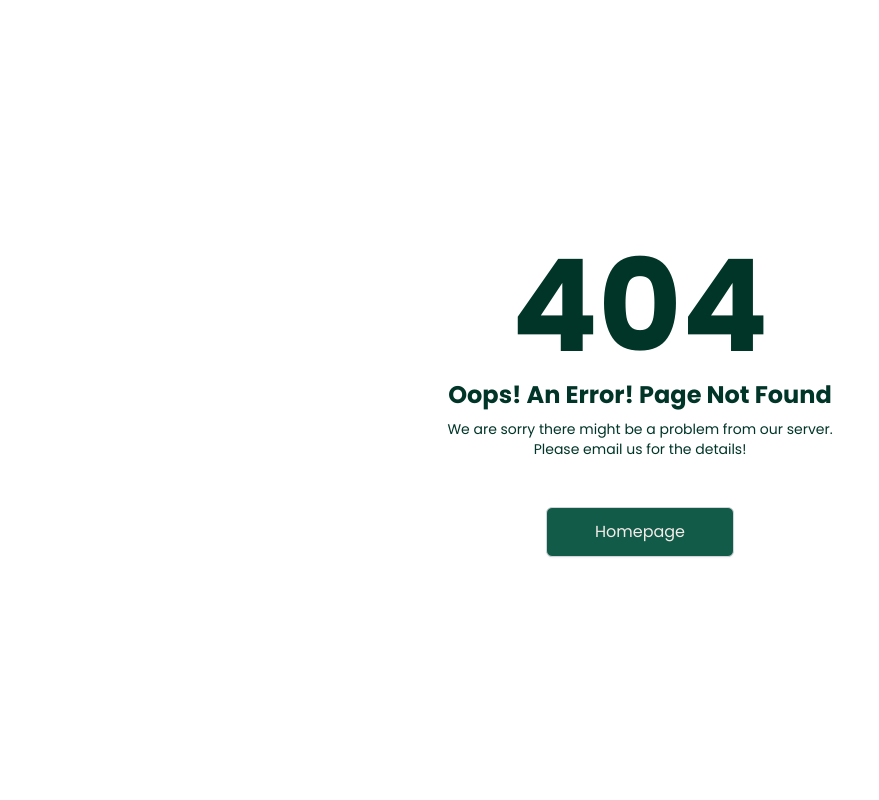
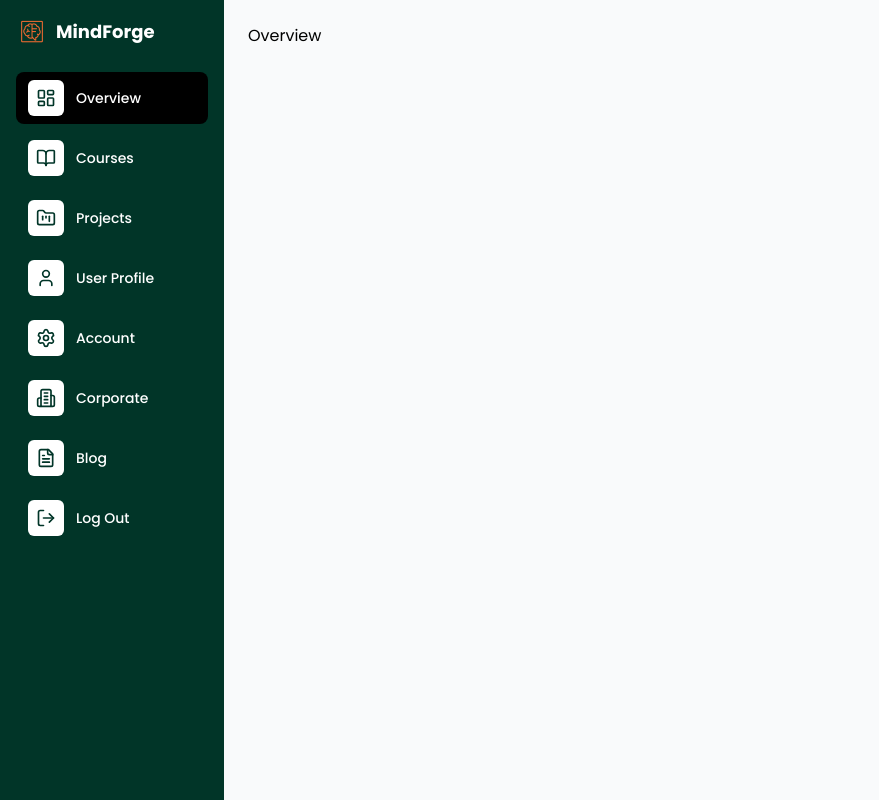
Before and after one commit to mind-forgee/mind-forge-fe, a React (Vite) app: page /admin/overview in a window 1280 px wide. Before the commit this address had no page. Shown: the whole page, without its empty margins (0-879 px from the left). Built offline with nearby package versions, Linux system fonts and the light colour scheme.

Commit message:
feat: admin dashboard

```diff
--- /dev/null
+++ b/src/components/admin/Sidebar.jsx
@@ -0,0 +1,72 @@
+import { useNavigate, useLocation } from "react-router-dom";
+import {
+  LayoutDashboard,
+  BookOpen,
+  FolderKanban,
+  User,
+  Settings,
+  Building2,
+  FileText,
+  LogOut,
+  X,
+} from "lucide-react";
+
+const sidebarItems = [
+  { name: "Overview", icon: LayoutDashboard, path: "/admin/overview" },
+  { name: "Courses", icon: BookOpen, path: "/admin/courses" },
+  { name: "Projects", icon: FolderKanban, path: "/admin/projects" },
+  { name: "User Profile", icon: User, path: "/admin/profile" },
+  { name: "Account", icon: Settings, path: "/admin/account" },
+  { name: "Corporate", icon: Building2, path: "/admin/corporate" },
+  { name: "Blog", icon: FileText, path: "/admin/blog" },
+  { name: "Log Out", icon: LogOut, path: "/logout" },
+];
+
+export default function Sidebar({ onClose }) {
+  const navigate = useNavigate();
+  const location = useLocation();
+
+  return (
+    <aside className="h-screen w-56 bg-secondary text-white flex flex-col p-4">
+      <div className="flex items-center justify-between mb-6">
+        <div className="flex items-center gap-2">
+            <img src="/logo/logo.png" alt="Logo" className="h-8" />
+            <span className="text-lg font-bold">MindForge</span>
+        </div>
+        {onClose && (
+          <button
+            onClick={onClose}
+            className="p-1 rounded-md hover:bg-emerald-900 transition md:hidden"
+          >
+            <X size={20} />
+          </button>
+        )}
+      </div>
+
+      <nav className="flex flex-col gap-2">
+        {sidebarItems.map((item) => {
+          const Icon = item.icon;
+          const active = location.pathname === item.path;
+          return (
+            <button
+              key={item.name}
+              onClick={() => {
+                navigate(item.path);
+                onClose && onClose();
+              }}
+              className={`flex items-center gap-3 px-3 py-2 rounded-lg transition-all duration-300 ease-in-out
+                ${
+                  active
+                    ? "bg-black text-white"
+                    : "hover:bg-emerald-900 hover:scale-105"
+                }`}
+            >
+              <span className="text-secondary bg-white p-2 rounded-md"><Icon size={20} /></span>
+              <span className="text-sm font-medium">{item.name}</span>
+            </button>
+          );
+        })}
+      </nav>
+    </aside>
+  );
+}
--- a/src/components/courses/ProgressBar.jsx
+++ b/src/components/courses/ProgressBar.jsx
@@ -1,9 +1,9 @@
 import React from "react";
-import { Grid, Search, PlusCircle } from "lucide-react";
+import { LayoutGrid, Search, PlusCircle } from "lucide-react";
 
 export default function ProgressBar({ currentStep }) {
   const steps = [
-    { id: 1, icon: <Grid size={20} /> },
+    { id: 1, icon: <LayoutGrid  size={20} /> },
     { id: 2, icon: <Search size={20} /> },
     { id: 3, icon: <PlusCircle size={20} /> },
   ];
--- /dev/null
+++ b/src/layouts/AdminLayout.jsx
@@ -0,0 +1,37 @@
+// src/layouts/AdminLayout.jsx
+import { useState } from "react";
+import { Outlet } from "react-router-dom";
+import Sidebar from "../components/admin/Sidebar";
+import { Menu } from "lucide-react";
+
+export default function AdminLayout() {
+  const [open, setOpen] = useState(false);
+
+  return (
+    <main className="flex h-screen w-screen bg-gray-50">
+      {/* Sidebar Desktop */}
+      <div className="hidden md:block">
+        <Sidebar />
+      </div>
+      <div
+        className={`fixed inset-y-0 left-0 z-50 transform ${
+          open ? "translate-x-0" : "-translate-x-full"
+        } transition-transform duration-300 ease-in-out bg-emerald-950 w-56 md:hidden`}
+      >
+        <Sidebar onClose={() => setOpen(false)} />
+      </div>
+      <section className="flex-1 overflow-y-auto p-6">
+        <div className="flex items-center justify-between mb-4 md:hidden">
+          <button
+            onClick={() => setOpen(true)}
+            className="p-2 rounded-md hover:bg-gray-200 transition"
+          >
+            <Menu size={24} />
+          </button>
+        </div>
+
+        <Outlet />
+      </section>
+    </main>
+  );
+}
--- /dev/null
+++ b/src/pages/admin/Blog.jsx
@@ -0,0 +1,9 @@
+import React from 'react'
+
+const Blog = () => {
+  return (
+    <div>Blog</div>
+  )
+}
+
+export default Blog
--- /dev/null
+++ b/src/pages/admin/ManageCourses.jsx
@@ -0,0 +1,9 @@
+import React from 'react'
+
+const ManageCourses = () => {
+  return (
+    <div>Courses</div>
+  )
+}
+
+export default ManageCourses
--- /dev/null
+++ b/src/pages/admin/Overview.jsx
@@ -0,0 +1,9 @@
+import React from 'react'
+
+const Overview = () => {
+  return (
+    <div>Overview</div>
+  )
+}
+
+export default Overview
```
Also changed, not shown: src/router/index.jsx (+25 -1 lines), src/pages/admin/Account.jsx (added), src/pages/admin/Projects.jsx (added), src/pages/admin/UserProfile.jsx (added).
